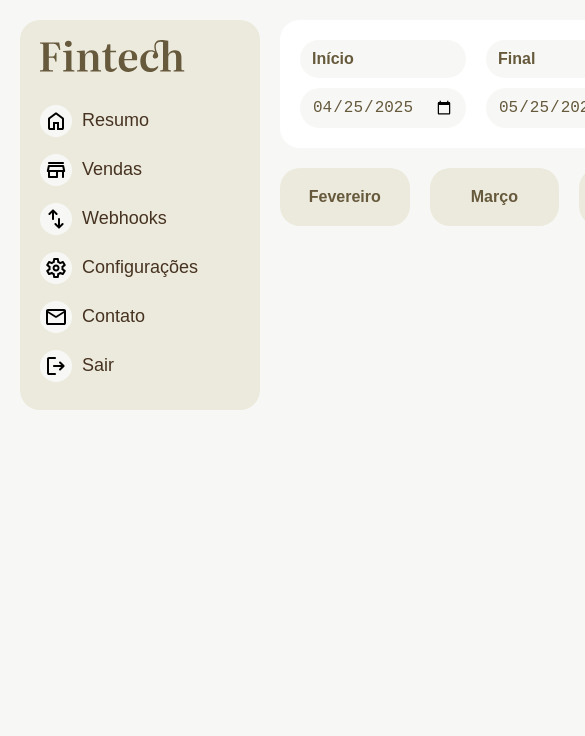
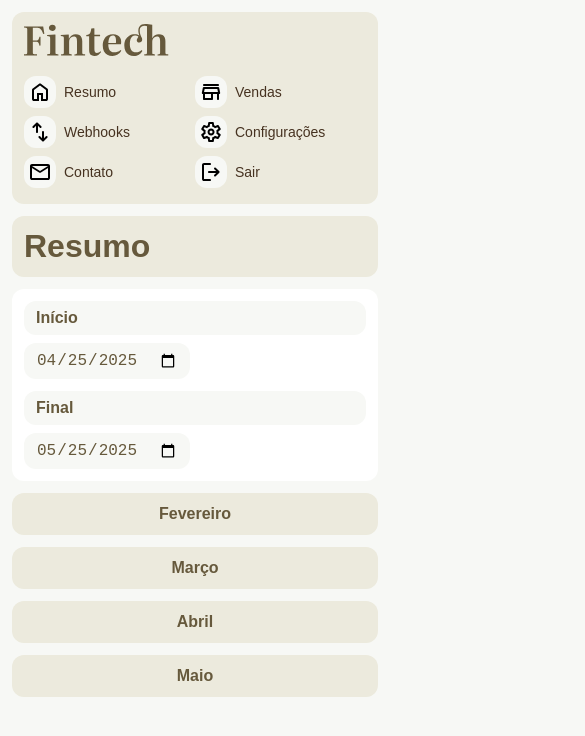
Before and after one commit to lucaastorres7/fintech-tsx, a React app: page / in a window 390 px wide. Shown: the top 736 px of the page, 585 px wide, since content can reach past the window. Built offline with nearby package versions, Linux system fonts and the light colour scheme; no server answers; the HTML template or start-up script is replaced by a standard one.

Commit message:
feat: add responsiveness

```diff
--- a/src/index.css
+++ b/src/index.css
@@ -148,3 +148,49 @@
     transform: rotate(360deg);
   }
 }
+
+@media (max-width: 1000px) {
+  .summary {
+    flex-direction: column;
+  }
+
+  .daterange {
+    grid-template-columns: 1fr;
+  }
+
+  .daterange *:last-child {
+    grid-row: 1;
+  }
+}
+
+@media (max-width: 700px) {
+  html {
+    --gap-s: 0.5rem;
+    --gap: 0.75rem;
+  }
+
+  .container {
+    grid-template-columns: 1fr;
+  }
+
+  .flex {
+    flex-direction: column;
+  }
+
+  .sidenav ul {
+    display: grid;
+    grid-template-columns: 1fr 1fr;
+  }
+
+  .sidenav li a {
+    font-size: 0.875rem;
+  }
+
+  .sale {
+    grid-template-columns: 1fr;
+  }
+
+  .sale div:last-child {
+    justify-self: start;
+  }
+}
```
